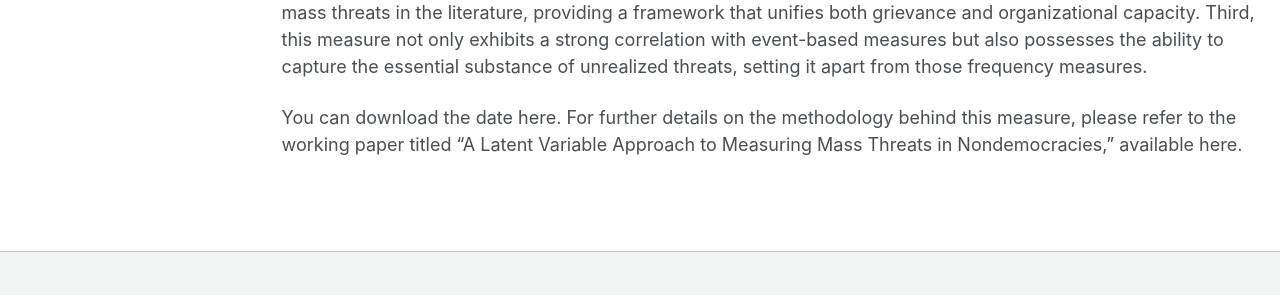
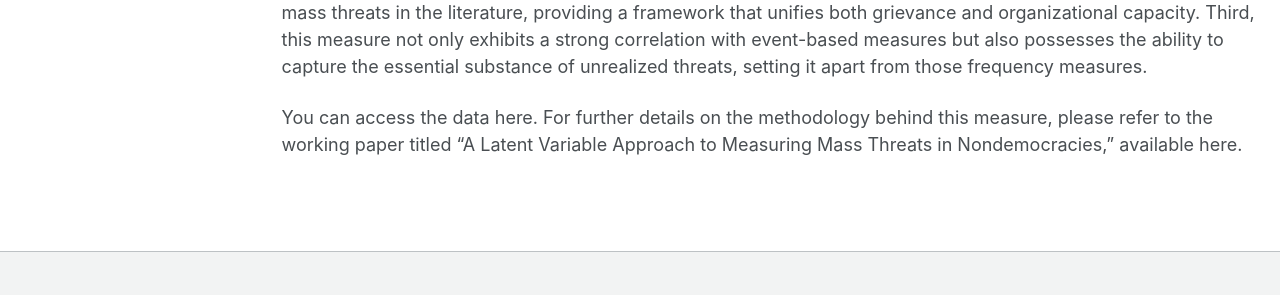
Before and after one commit to hsuyumin/hsuyumin.github.io, a Jekyll site: the page built from _pages/data.md, in a window 1280 px wide and 1226 px high. Shown: the part 847-1142 px from the top of the window. Built offline with Jekyll 4.4.1, drawn with Linux system fonts in a browser that asks for light colours; some web fonts are replaced.

Commit message:
Update data.md

```diff
--- a/_pages/data.md
+++ b/_pages/data.md
@@ -18,4 +18,4 @@ To overcome these shortcomings, I advance a unified and theoretically informed a
 
 The proposed measurement approach has three advantages. First, the latent measure aligns closely with the ontological nature of mass threats as an unobserved quantity. Second, it bridges the existing divide in the use of mass threats in the literature, providing a framework that unifies both grievance and organizational capacity. Third, this measure not only exhibits a strong correlation with event-based measures but also possesses the ability to capture the essential substance of unrealized threats, setting it apart from those frequency measures.
 
-You can download the date here. For further details on the methodology behind this measure, please refer to the working paper titled "A Latent Variable Approach to Measuring Mass Threats in Nondemocracies," available here.
+You can access the data here. For further details on the methodology behind this measure, please refer to the working paper titled "A Latent Variable Approach to Measuring Mass Threats in Nondemocracies," available here.
```
